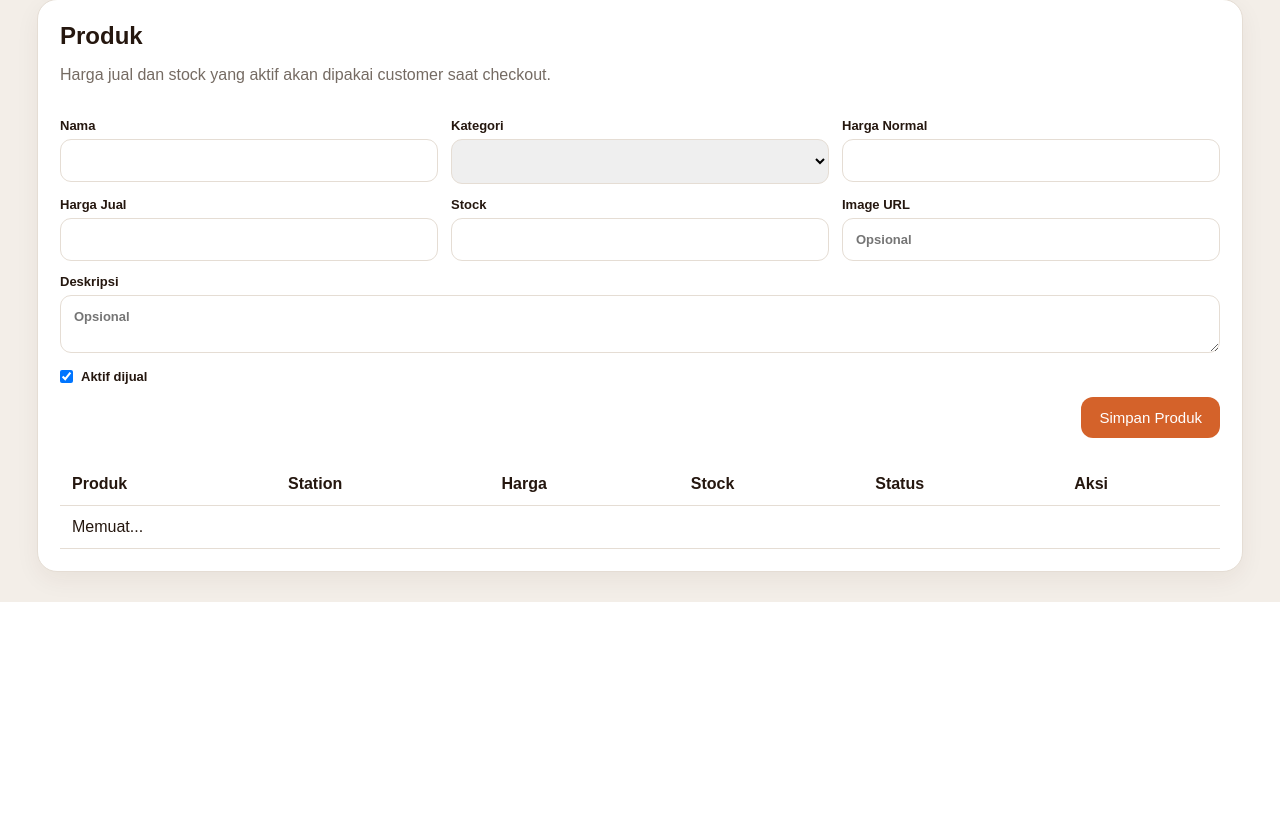
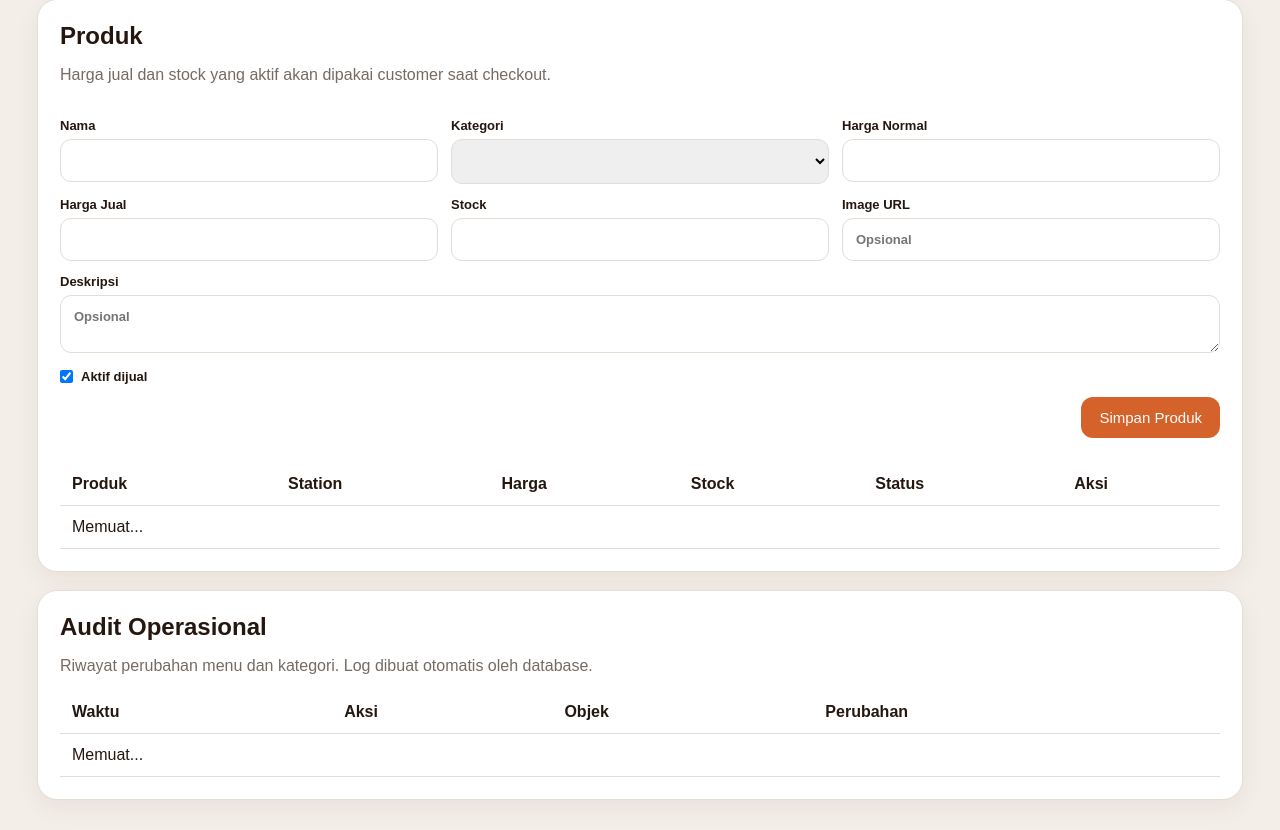
Before and after one commit to anwars750-spec/warkost-bahagia, a Flask app: page /v1/admin in a window 1280 px wide. Shown: the part 625-1455 px from the top of the page. Before the commit the page ends 1227 px from the top, so only its background shows below. Run offline with Flask 3, Linux system fonts and the light colour scheme; lists and menus that the app fills with data are empty; some libraries are stand-ins or nearby versions.

Commit message:
feat: add admin audit view

```diff
--- a/app/templates/v1_admin.html
+++ b/app/templates/v1_admin.html
@@ -48,6 +48,16 @@
     </table>
   </div>
 </section>
+
+<section class="admin-section">
+  <div class="section-title"><div><h2>Audit Operasional</h2><p class="role-note">Riwayat perubahan menu dan kategori. Log dibuat otomatis oleh database.</p></div></div>
+  <div class="table-wrap">
+    <table class="data-table admin-audit-table">
+      <thead><tr><th>Waktu</th><th>Aksi</th><th>Objek</th><th>Perubahan</th></tr></thead>
+      <tbody id="auditRows"><tr><td colspan="4">Memuat...</td></tr></tbody>
+    </table>
+  </div>
+</section>
 </main>
 <script src="https://cdn.jsdelivr.net/npm/@supabase/supabase-js@2"></script>
 <script src="/static/v1-admin.js"></script>
```
